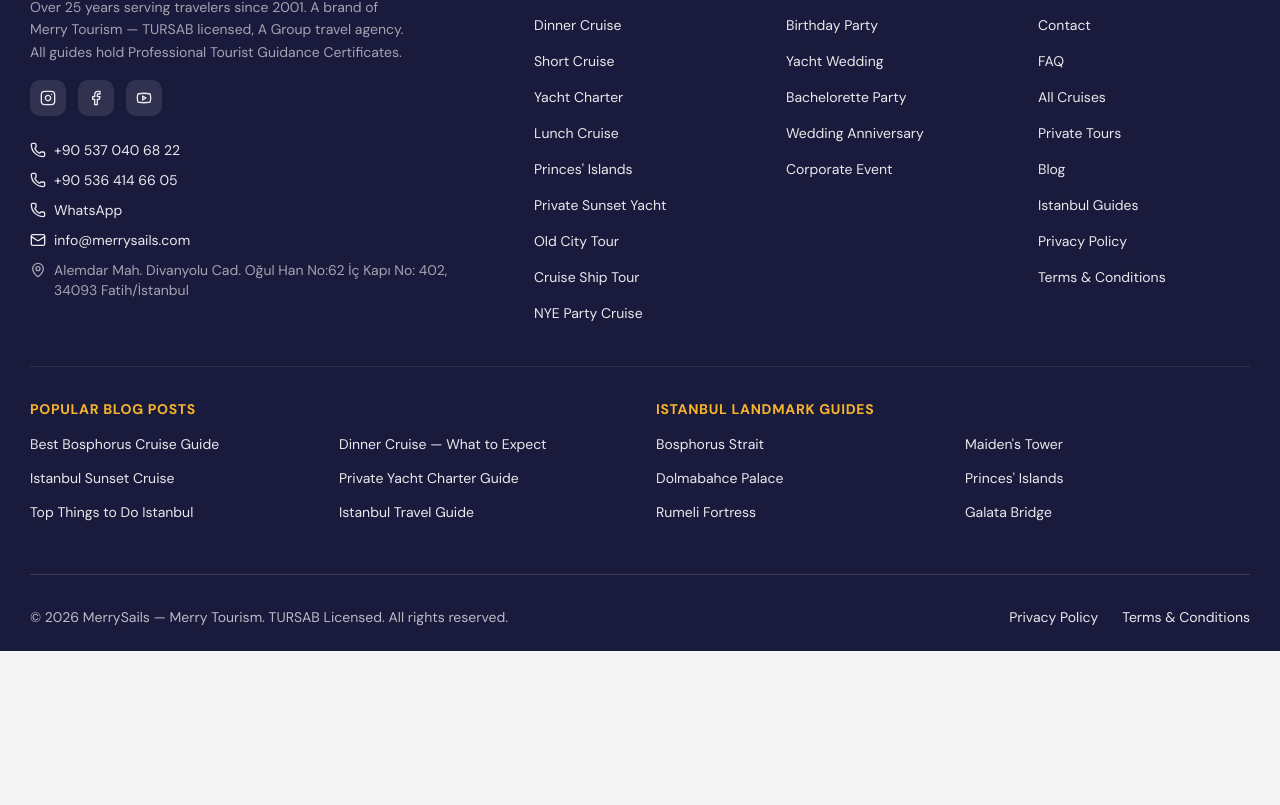
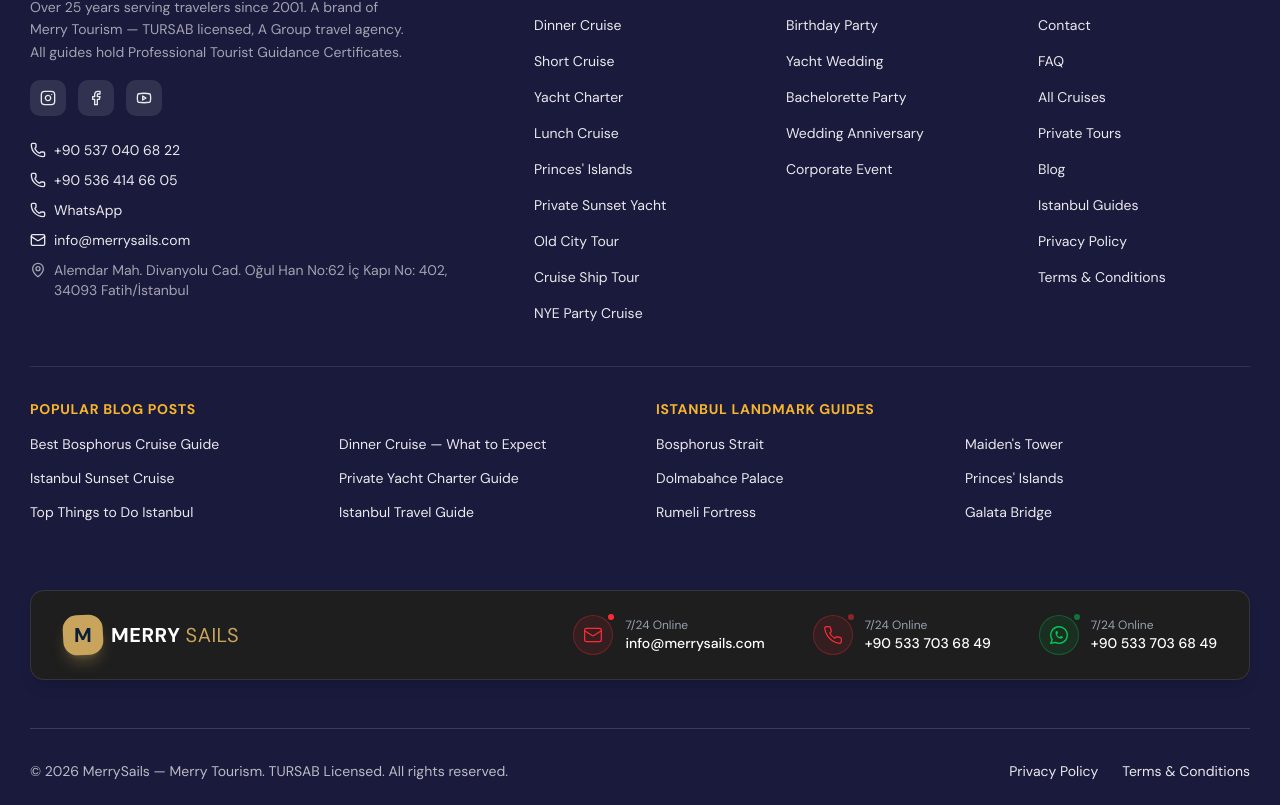
Before and after one commit to resatakks/merrysails, a Next.js app: page / in a window 1280 px wide. Shown: the part 9464-10269 px from the top of the page. Before the commit the page ends 10115 px from the top, so only its background shows below. Built offline with nearby package versions, Linux system fonts and the light colour scheme.

Commit message:
feat: add 7/24 online contact bar to footer

```diff
--- a/src/components/layout/Footer.tsx
+++ b/src/components/layout/Footer.tsx
@@ -180,6 +180,78 @@
           </div>
         </div>
 
+
+
+        {/* 7/24 Online Contact Bar */}
+        <div className="mt-16 w-full bg-[#1e1e1e] rounded-xl px-4 py-6 md:px-8 border border-white/10 shadow-lg">
+          <div className="flex flex-col md:flex-row items-center justify-between gap-6 md:gap-4">
+            {/* Logo Alanı */}
+            <div className="flex items-center">
+               <Link href="/" className="flex items-center gap-2">
+                 <div className="w-8 h-8 md:w-10 md:h-10 relative bg-[#c8a45d] rounded-xl flex items-center justify-center shadow-lg shadow-[#c8a45d]/30 -rotate-3">
+                   <span className="text-[#0a1e3a] font-bold text-lg md:text-xl rotate-3">M</span>
+                 </div>
+                 <span className="text-white font-bold text-lg md:text-xl tracking-wide uppercase">
+                   MERRY <span className="font-light text-[#c8a45d]">SAILS</span>
+                 </span>
+               </Link>
+            </div>
+
+            {/* İletişim Bilgileri */}
+            <div className="flex flex-col md:flex-row items-start md:items-center gap-6 md:gap-12 w-full md:w-auto">
+              <a
+                href="mailto:info@merrysails.com"
+                className="flex items-center gap-3 hover:opacity-80 transition-opacity"
+              >
+                <div className="w-10 h-10 rounded-full border border-red-500/30 flex items-center justify-center text-red-500 relative bg-red-500/10">
+                  <span className="text-red-500">
+                    <svg xmlns="http://www.w3.org/2000/svg" width="20" height="20" viewBox="0 0 24 24" fill="none" stroke="currentColor" strokeWidth="1.5" strokeLinecap="round" strokeLinejoin="round"><rect width="20" height="16" x="2" y="4" rx="2"></rect><path d="m22 7-8.97 5.7a1.94 1.94 0 0 1-2.06 0L2 7"></path></svg>
+                  </span>
+                  <span className="absolute -top-1 -right-1 w-2.5 h-2.5 bg-red-500 rounded-full border-2 border-[#1e1e1e]"></span>
+                </div>
+                <div>
+                  <div className="text-[10px] md:text-xs text-gray-400 capitalize whitespace-nowrap">7/24 Online</div>
+                  <div className="text-xs md:text-sm text-white font-medium whitespace-nowrap">info@merrysails.com</div>
+                </div>
+              </a>
+
+              <a
+                href="tel:+905337036849"
+                className="flex items-center gap-3 hover:opacity-80 transition-opacity"
+              >
+                <div className="w-10 h-10 rounded-full border border-red-500/30 flex items-center justify-center text-red-500 relative bg-red-500/10">
+                  <span className="text-red-500">
+                    <svg xmlns="http://www.w3.org/2000/svg" width="20" height="20" viewBox="0 0 24 24" fill="none" stroke="currentColor" strokeWidth="1.5" strokeLinecap="round" strokeLinejoin="round"><path d="M22 16.92v3a2 2 0 0 1-2.18 2 19.79 19.79 0 0 1-8.63-3.07 19.5 19.5 0 0 1-6-6 19.79 19.79 0 0 1-3.07-8.67A2 2 0 0 1 4.11 2h3a2 2 0 0 1 2 1.72 12.84 12.84 0 0 0 .7 2.81 2 2 0 0 1-.45 2.11L8.09 9.91a16 16 0 0 0 6 6l1.27-1.27a2 2 0 0 1 2.11-.45 12.84 12.84 0 0 0 2.81.7A2 2 0 0 1 22 16.92z"></path></svg>
+                  </span>
+                  <span className="absolute -top-1 -right-1 w-2.5 h-2.5 bg-red-500 rounded-full animate-pulse border-2 border-[#1e1e1e]"></span>
+                </div>
+                <div>
+                  <div className="text-[10px] md:text-xs text-gray-400 capitalize whitespace-nowrap">7/24 Online</div>
+                  <div className="text-xs md:text-sm text-white font-medium whitespace-nowrap">+90 533 703 68 49</div>
+                 </div>
+              </a>
+
+              <a
+                href="https://wa.me/905337036849"
+                target="_blank"
+                rel="noopener noreferrer"
+                className="flex items-center gap-3 hover:opacity-80 transition-opacity"
+              >
+                <div className="w-10 h-10 rounded-full border border-green-500/30 flex items-center justify-center text-green-500 relative bg-green-500/10">
+                  <span className="text-green-500">
+                    <svg xmlns="http://www.w3.org/2000/svg" width="22" height="22" viewBox="0 0 24 24" fill="none" stroke="currentColor" strokeWidth="1.5" strokeLinecap="round" strokeLinejoin="round"><path d="M3 21l1.65-3.8a9 9 0 1 1 3.4 2.9L3 21"></path><path d="M9 10a.5.5 0 0 0 1 0V9a.5.5 0 0 0-1 0v1a5 5 0 0 0 5 5h1a.5.5 0 0 0 0-1h-1a.5.5 0 0 0 0 1"></path></svg>
+                  </span>
+                  <span className="absolute -top-1 -right-1 w-2.5 h-2.5 bg-green-500 rounded-full animate-pulse border-2 border-[#1e1e1e]"></span>
+                </div>
+                <div>
+                  <div className="text-[10px] md:text-xs text-gray-400 capitalize whitespace-nowrap">7/24 Online</div>
+                  <div className="text-xs md:text-sm text-white font-medium whitespace-nowrap">+90 533 703 68 49</div>
+                </div>
+              </a>
+            </div>
+          </div>
+        </div>
+
         {/* Bottom */}
         <div className="mt-12 pt-8 border-t border-white/15 flex flex-col md:flex-row justify-between items-center gap-4">
           <p className="text-sm text-white/70">
```
